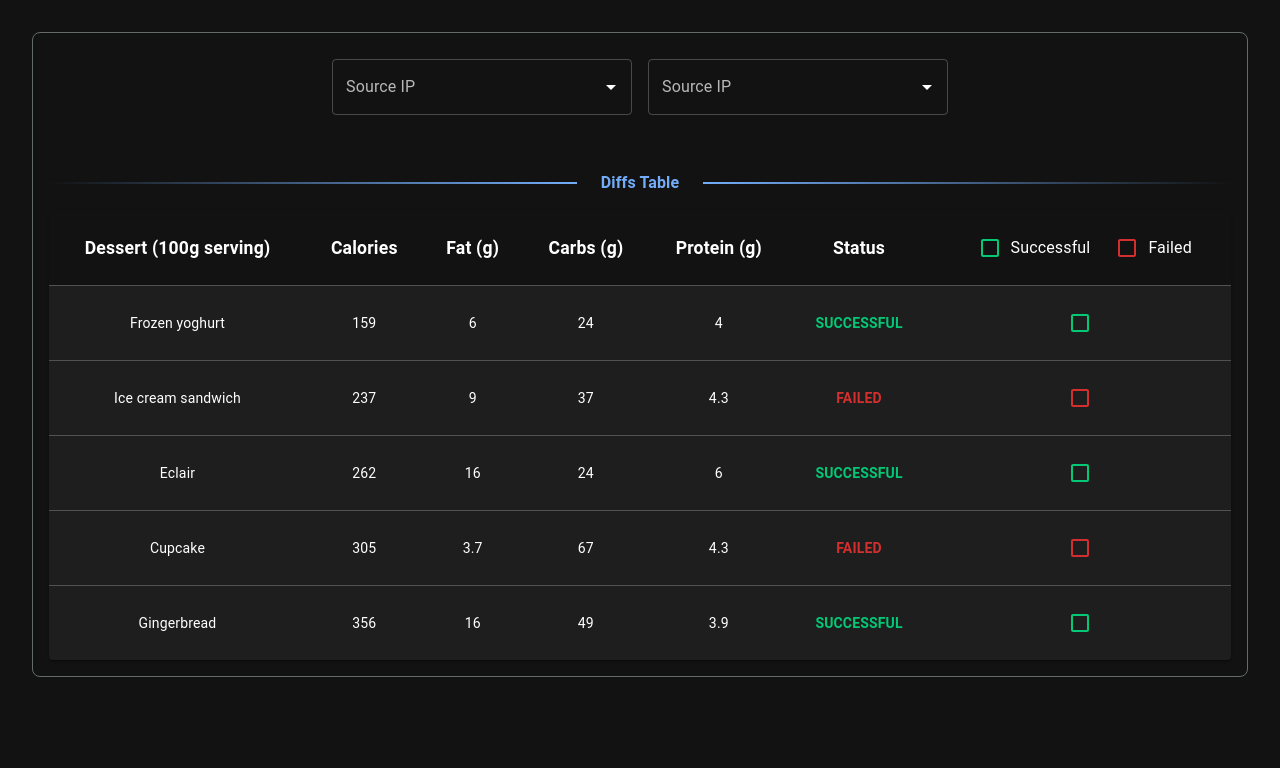
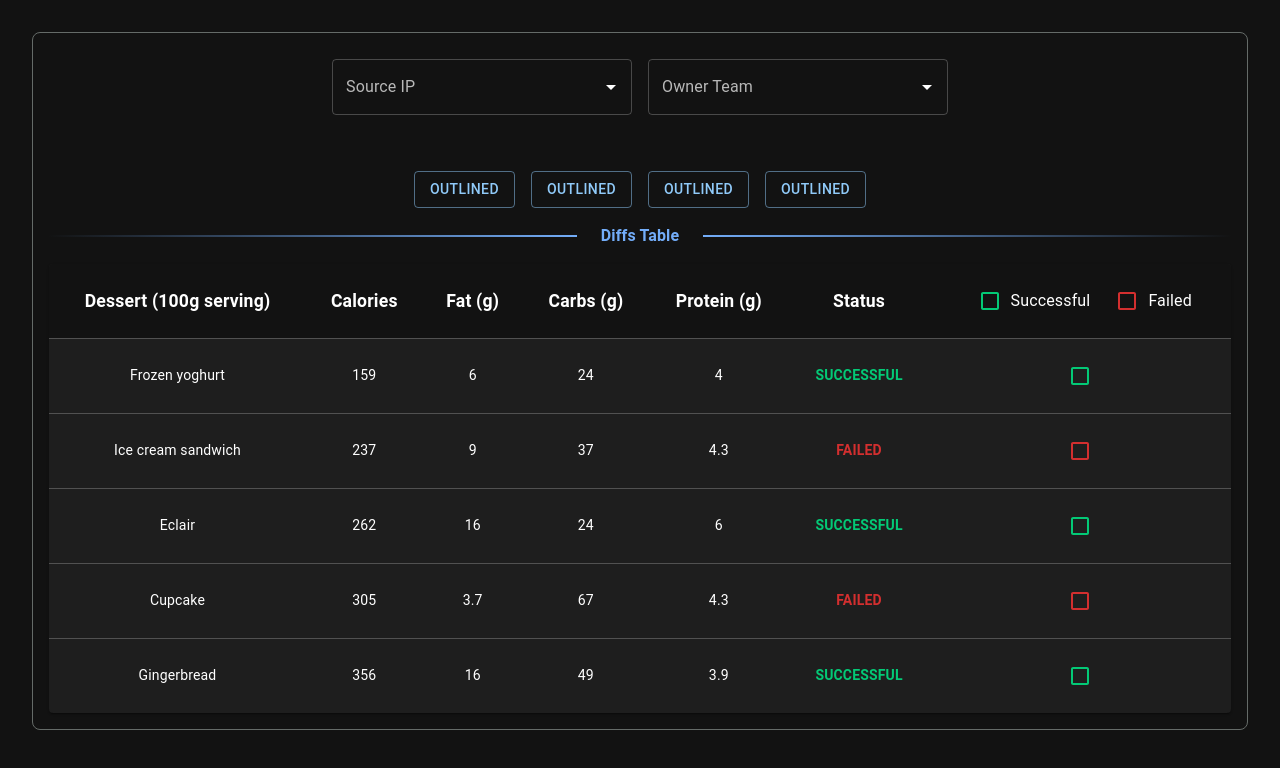
Before and after one commit to neomn/Trainings_React_Next, a Next.js app: page / in a window 1280 px wide. Shown: the top 768 px of the page. Built offline with nearby package versions, Linux system fonts and the light colour scheme.

Commit message:
style: restyle

```diff
--- a/src/app/components/Table.jsx
+++ b/src/app/components/Table.jsx
@@ -55,6 +55,7 @@ export default function BasicTable() {
   };
 
   return (
+    <>
     <Stack
       direction="column"
       spacing={2}
@@ -67,7 +68,12 @@ export default function BasicTable() {
         borderRadius: '8px',
         justifyContent: 'center'
       }}>
-      <Container direction="row" sx={{ display: 'flex', gap: 2, justifyContent: 'center',paddingTop: '10px', paddingBottom: '40px'}}>
+      <Container direction="row" sx={{
+        display: 'flex',
+        gap: 2,
+        justifyContent: 'center',
+        paddingTop: '10px',
+        paddingBottom: '40px'}}>
         <Autocomplete
           disablePortal
           options={["127.0.0.1"]}
@@ -76,11 +82,17 @@ export default function BasicTable() {
         />
         <Autocomplete
           disablePortal
-          options={["127.0.0.1"]}
+          options={["Core", "ESB", "Monitoring"]}
           sx={{ width: 300 }}
-          renderInput={(params) => <TextField {...params} label="Source IP" />}
+          renderInput={(params) => <TextField {...params} label="Owner Team" />}
         />
       </Container>
+      <Stack direction="row" spacing={2} justifyContent="center">
+        <Button variant="outlined">Outlined</Button>
+        <Button variant="outlined">Outlined</Button>
+        <Button variant="outlined">Outlined</Button>
+        <Button variant="outlined">Outlined</Button>
+      </Stack>
       <Divider sx={{
         width: '100%',
         maxWidth: 1500,
@@ -101,6 +113,7 @@ export default function BasicTable() {
           fontWeight: 'bold'
         }
       }}>Diffs Table</Divider>
+
       <TableContainer component={Paper} sx={{ backgroundColor: 'transparent' }}>
         <Table stickyHeader sx={{ minWidth: 650 }} aria-label="simple table">
           <TableHead>
@@ -201,5 +214,6 @@ export default function BasicTable() {
         </Table>
       </TableContainer>
     </Stack>
+    </>
   );
 }
```
